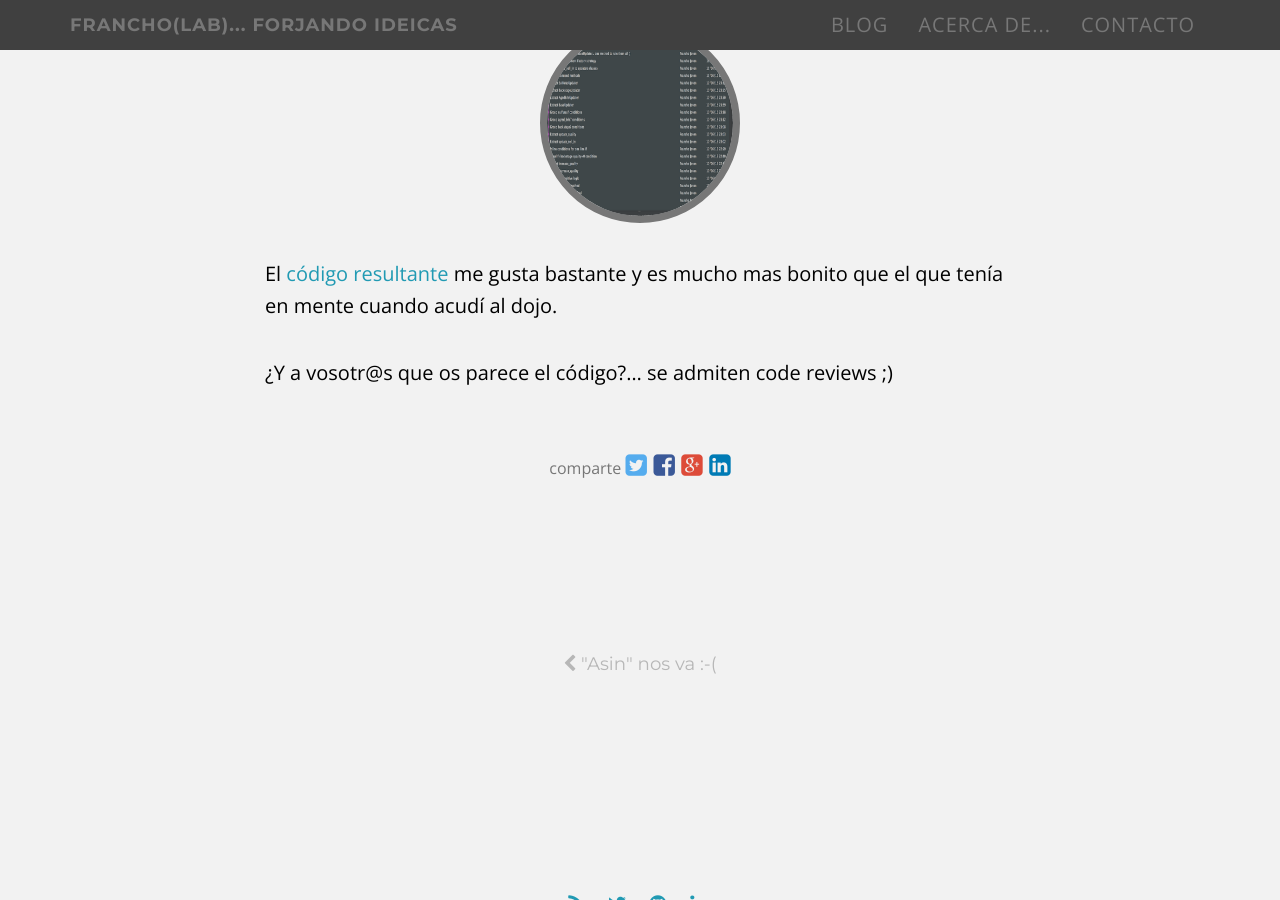
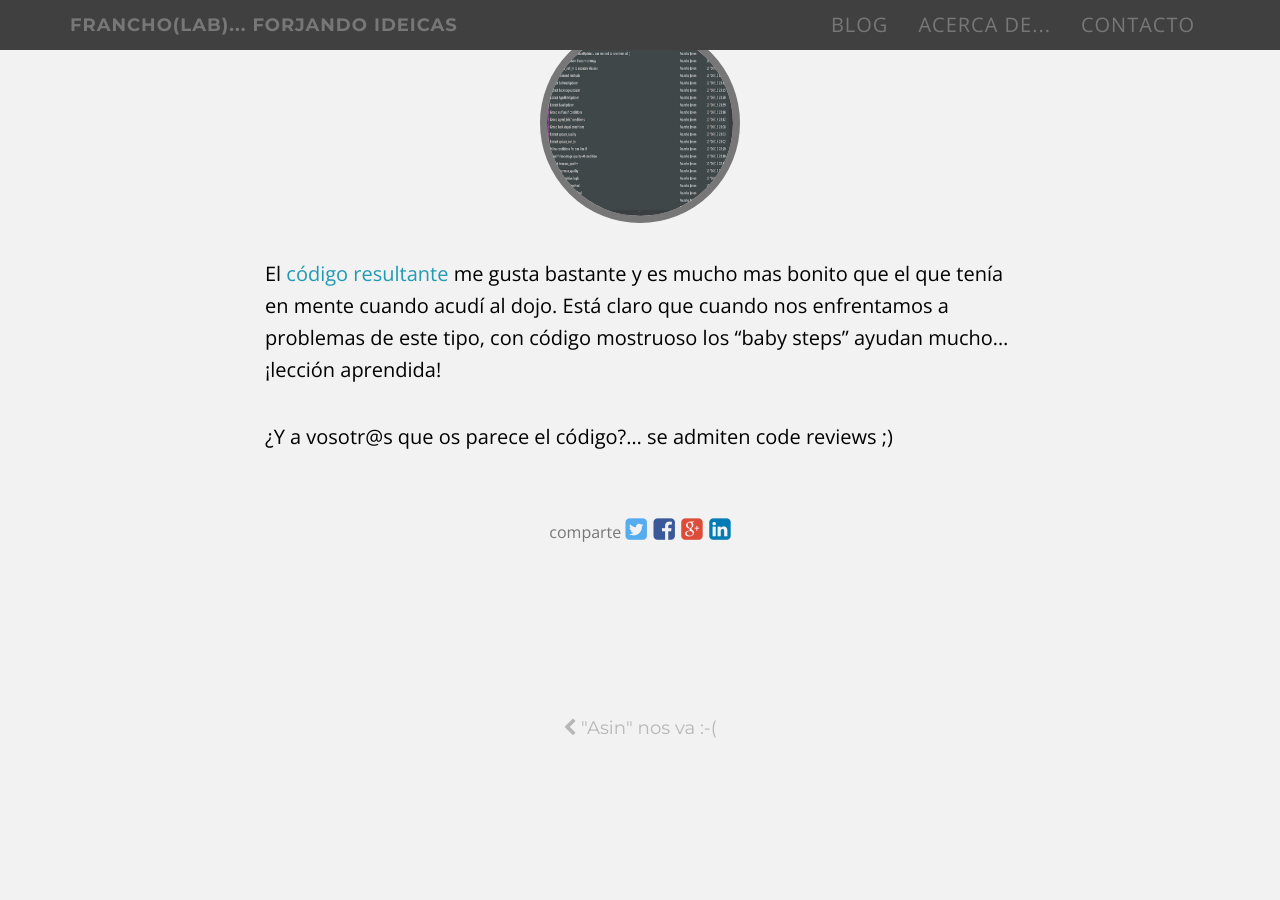
Before and after one commit to francho/francho.github.io, a Jekyll site: the page built from _posts/2016-06-11-baby-steps.md, in a window 1280 px wide and 900 px high, scrolled down 1808 px. Built offline with Jekyll 4.4.1, drawn with Linux system fonts in a browser that asks for light colours; comment, search, counter and statistics services are not loaded.

Commit message:
Update post: Baby steps

```diff
--- a/_posts/2016-06-11-baby-steps.md
+++ b/_posts/2016-06-11-baby-steps.md
@@ -20,6 +20,6 @@ Como me conozco y sabía que no iba a poder dormir si no me la quitaba decidí h
 
 [![](/assets/kata-gilded-rose-history.png)](https://github.com/francho/kata-gilded-rose-ruby/commits/francho-solution)
 
-El [código resultante](https://github.com/francho/kata-gilded-rose-ruby/tree/francho-solution) me gusta bastante y es mucho mas bonito que el que tenía en mente cuando acudí al dojo.
+El [código resultante](https://github.com/francho/kata-gilded-rose-ruby/tree/francho-solution) me gusta bastante y es mucho mas bonito que el que tenía en mente cuando acudí al dojo. Está claro que cuando nos enfrentamos a problemas de este tipo, con código mostruoso los "baby steps" ayudan mucho... ¡lección aprendida!
 
 ¿Y a vosotr@s que os parece el código?... se admiten code reviews ;)
```
